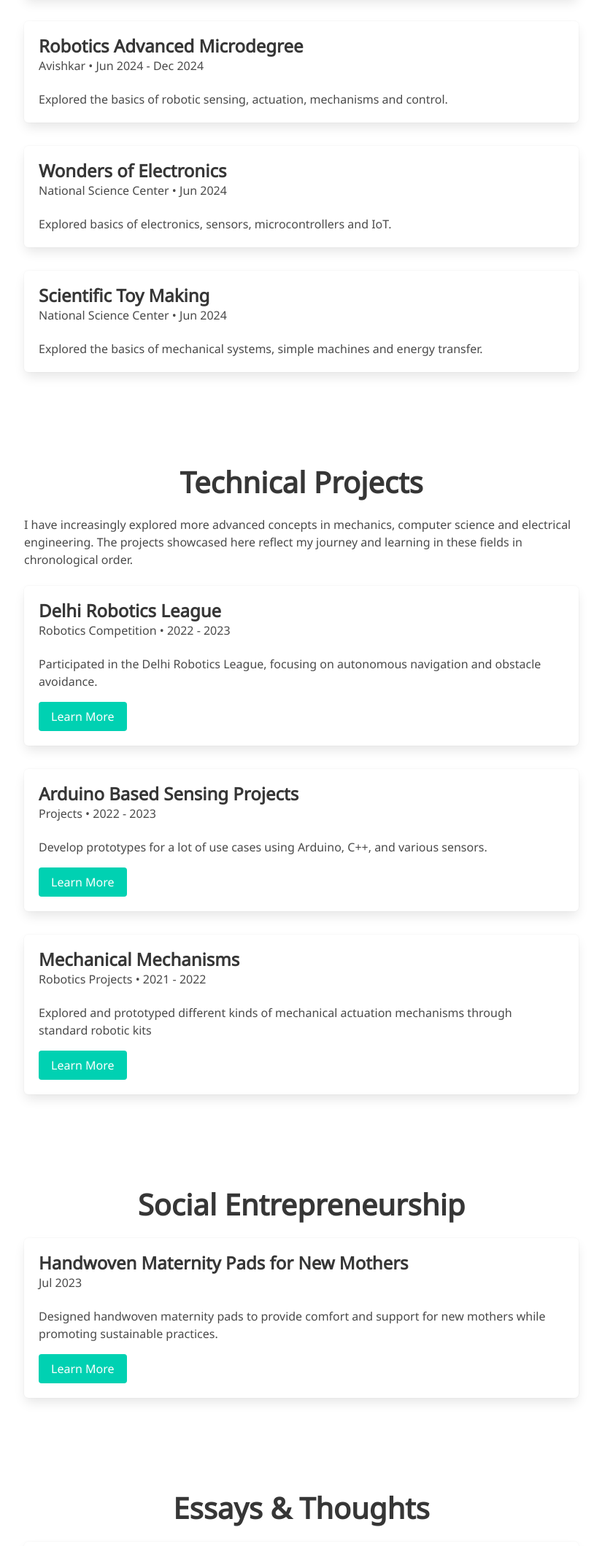
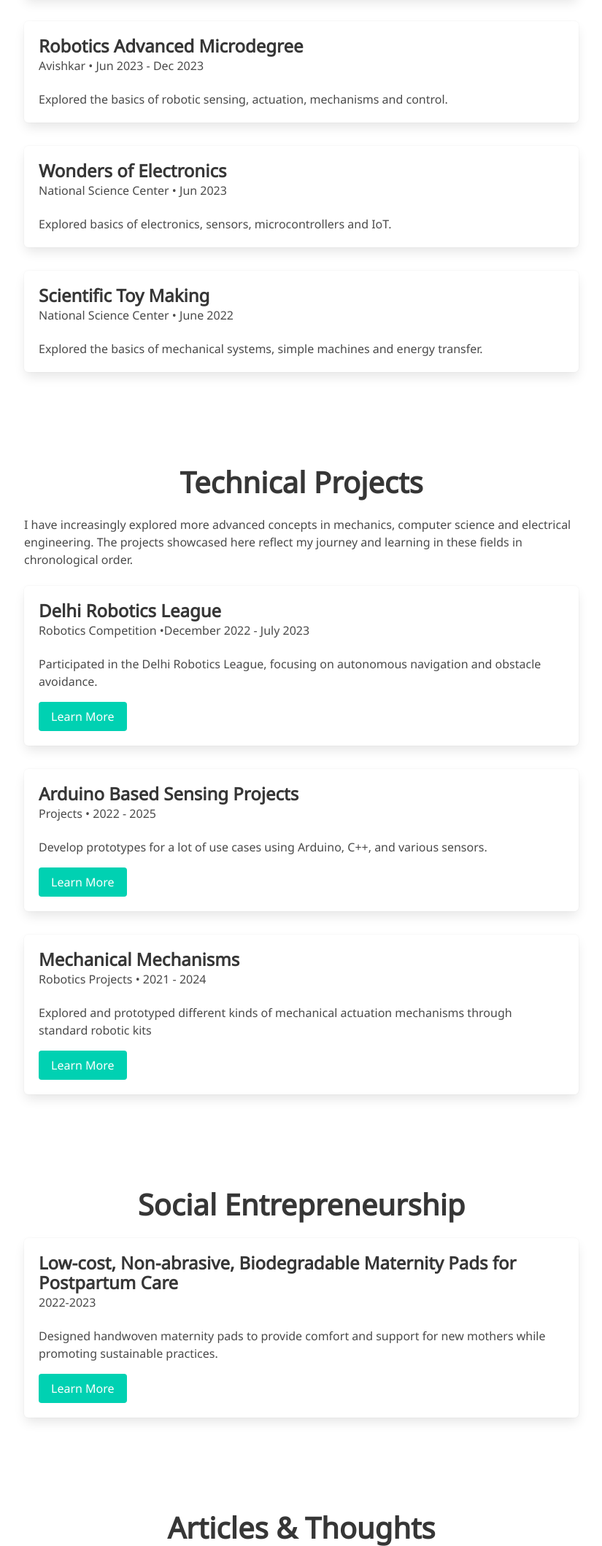
Before and after one commit to avni-2008/me, a plain HTML site: page index.html in a window 1280 px wide. Shown: the part 1933-4052 px from the top of the page at 73% size, without its empty margins (227-1052 px from the left). Drawn offline with Linux system fonts and the light colour scheme; a web font is replaced by a local one.

Commit message:
Update index.html

```diff
--- a/index.html
+++ b/index.html
@@ -169,7 +169,7 @@ nipulated by servo motor.</li>
 
         <div class="box" style="margin-bottom: 2rem;">
           <h3 class="title is-4">Robotics Advanced Microdegree</h3>
-          <p class="subtitle is-6">Avishkar • Jun 2024 - Dec 2024</p>
+          <p class="subtitle is-6">Avishkar • Jun 2023 - Dec 2023</p>
           <div class="content">
             <p>
               Explored the basics of robotic sensing, actuation, mechanisms and control.
@@ -179,7 +179,7 @@ nipulated by servo motor.</li>
 
         <div class="box" style="margin-bottom: 2rem;">
           <h3 class="title is-4">Wonders of Electronics</h3>
-          <p class="subtitle is-6">National Science Center • Jun 2024</p>
+          <p class="subtitle is-6">National Science Center • Jun 2023</p>
           <div class="content">
             <p>
               Explored basics of electronics, sensors, microcontrollers and IoT.
@@ -189,7 +189,7 @@ nipulated by servo motor.</li>
 
         <div class="box" style="margin-bottom: 2rem;">
           <h3 class="title is-4">Scientific Toy Making</h3>
-          <p class="subtitle is-6">National Science Center • Jun 2024</p>
+          <p class="subtitle is-6">National Science Center • June 2022</p>
           <div class="content">
             <p>
               Explored the basics of mechanical systems, simple machines and energy transfer.
@@ -215,7 +215,7 @@ nipulated by servo motor.</li>
         <!-- Project 2 -->
         <div class="box" style="margin-bottom: 2rem;">
           <h3 class="title is-4">Delhi Robotics League</h3>
-          <p class="subtitle is-6">Robotics Competition • 2022 - 2023</p>
+          <p class="subtitle is-6">Robotics Competition •December 2022 - July 2023</p>
           <div class="content">
             <p>Participated in the Delhi Robotics League, focusing on autonomous navigation and obstacle avoidance.</p>
             <div class="buttons">
@@ -229,7 +229,7 @@ nipulated by servo motor.</li>
 
         <div class="box" style="margin-bottom: 2rem;">
           <h3 class="title is-4">Arduino Based Sensing Projects</h3>
-          <p class="subtitle is-6">Projects • 2022 - 2023</p>
+          <p class="subtitle is-6">Projects • 2022 - 2025</p>
           <div class="content">
             <p>Develop prototypes for a lot of use cases using Arduino, C++, and various sensors.</p>
             <div class="buttons">
@@ -242,7 +242,7 @@ nipulated by servo motor.</li>
 
         <div class="box" style="margin-bottom: 2rem;">
           <h3 class="title is-4">Mechanical Mechanisms</h3>
-          <p class="subtitle is-6">Robotics Projects • 2021 - 2022</p>
+          <p class="subtitle is-6">Robotics Projects • 2021 - 2024</p>
           <div class="content">
             <p>Explored and prototyped different kinds of mechanical actuation mechanisms through standard robotic kits</p>
             <div class="buttons">
@@ -267,8 +267,8 @@ nipulated by servo motor.</li>
 
         <!-- Venture 1 -->
         <div class="box" style="margin-bottom: 2rem;">
-          <h3 class="title is-4">Handwoven Maternity Pads for New Mothers</h3>
-          <p class="subtitle is-6">Jul 2023</p>
+          <h3 class="title is-4">Low-cost, Non-abrasive, Biodegradable Maternity Pads for Postpartum Care</h3>
+          <p class="subtitle is-6">2022-2023</p>
           <div class="content">
             <p>Designed handwoven maternity pads to provide comfort and support for new mothers while promoting sustainable practices.</p>
             <div class="buttons">
@@ -288,7 +288,7 @@ nipulated by servo motor.</li>
   <div class="container">
     <div class="columns is-centered">
       <div class="column is-8">
-        <h2 class="title is-2 has-text-centered">Essays & Thoughts</h2>
+        <h2 class="title is-2 has-text-centered">Articles & Thoughts</h2>
 
           <div class="box" style="margin-bottom: 2rem;">
             <h3 class="title is-4">No Barrier Left: Creating With Tech and Curiosity</h3>
@@ -362,10 +362,10 @@ nipulated by servo motor.</li>
         <h2 class="title is-2 has-text-centered">Creative Pursuits</h2>
 
         <div class="box" style="margin-bottom: 2rem;">
-          <h3 class="title is-4">Instruments</h3>
+          <h3 class="title is-4">Instrumental : Indian Classical</h3>
           <p class="subtitle is-6">Jul 2023</p>
           <div class="content">
-            <p>I have been playing Synthesizer and Harmonium since I was really young. Here are some of my recent performances</p>
+            <p>I have been playing Keyboard and Harmonium since I was 8 years old. Here are some of my indian classical raag performances</p>
             <div class="buttons">
               <a href="./Creative Pursuits/instrumental.html" class="button is-primary">
                 <span>Learn More</span>
```
